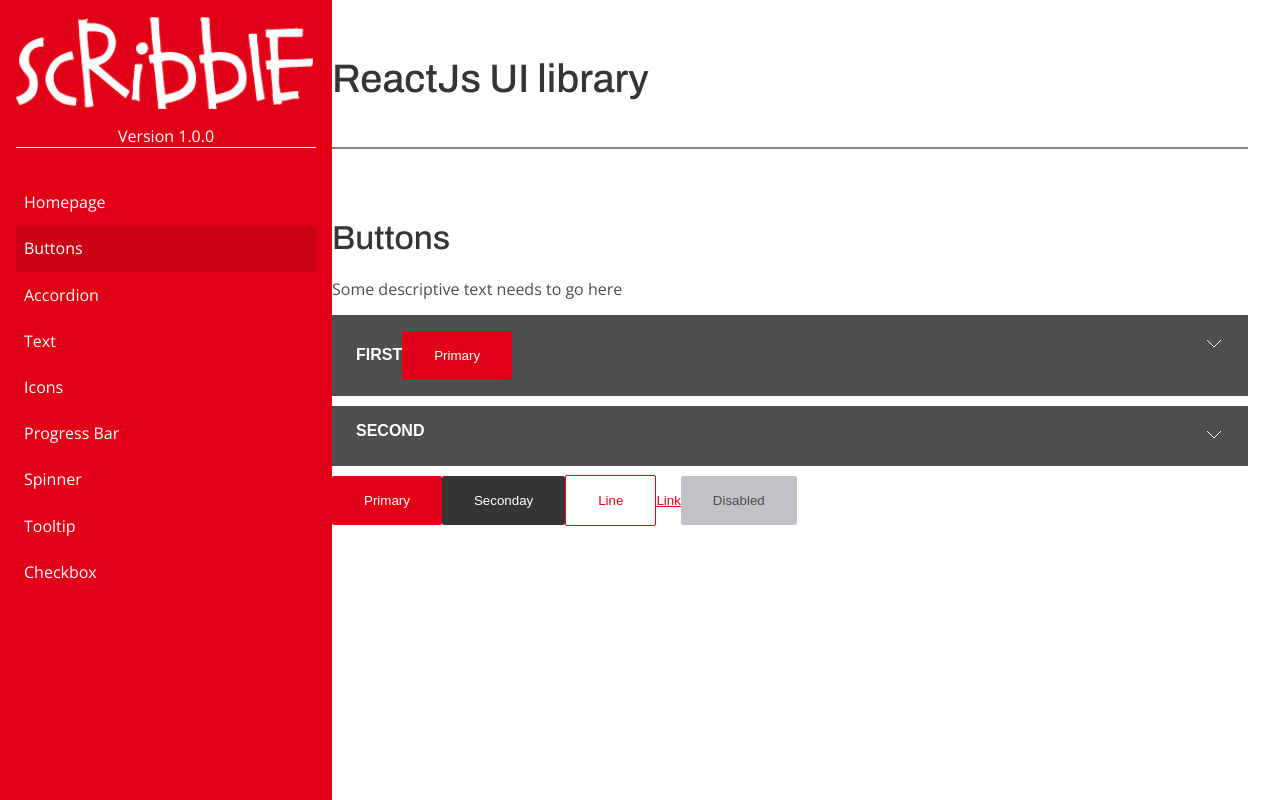
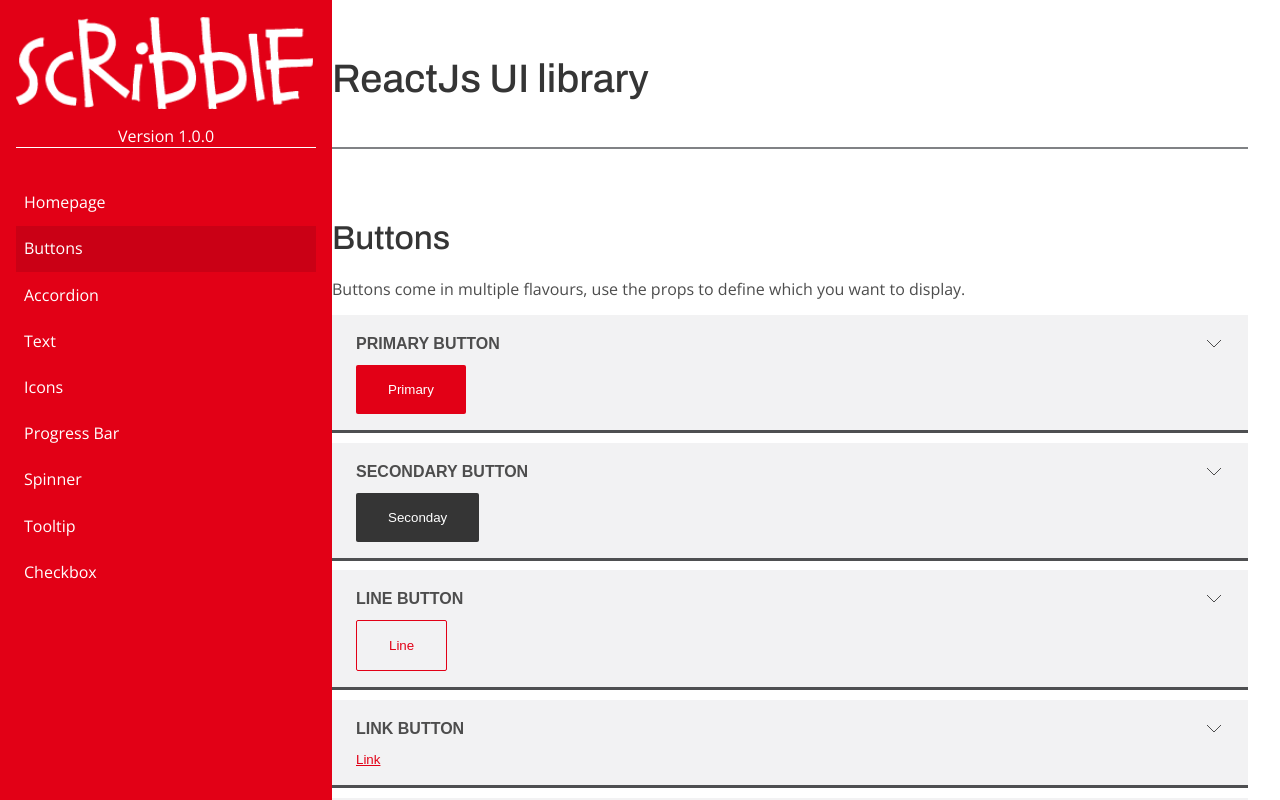
Before and after one commit to TommyScribble/pattern-library-v2, a React (Create React App) app: page /buttons in a window 1280 px wide. Shown: the top 800 px of the page. Built offline with nearby package versions, Linux system fonts and the light colour scheme.

Commit message:
add example buttons to accordion and styled code snippets

```diff
--- a/package.json
+++ b/package.json
@@ -16,6 +16,7 @@
 		"@types/reach__router": "^1.3.5",
 		"@types/react": "^16.9.52",
 		"@types/react-dom": "^16.9.8",
+		"@types/react-syntax-highlighter": "^13.5.0",
 		"husky": "^4.3.0",
 		"lint-staged": "^10.4.2",
 		"marked": "^1.2.2",
@@ -23,6 +24,7 @@
 		"react": "^16.13.1",
 		"react-dom": "^16.13.1",
 		"react-scripts": "3.4.3",
+		"react-syntax-highlighter": "^15.4.3",
 		"typescript": "^4.0.3"
 	},
 	"lint-staged": {
--- a/src/Objects/Accordion/Accordion.module.scss
+++ b/src/Objects/Accordion/Accordion.module.scss
@@ -11,31 +11,36 @@
 	margin-bottom: 0.6em;
 
 	&__button {
-		background-color: color-get(utility, dark-grey);
+		background-color: color-get(utility, xlight-grey);
 		width: 100%;
 		padding-top: 1em;
 		padding-bottom: 1em;
 		padding-left: 1.5em;
 		border: none;
-		color: color-get(utility, white);  /* stylelint-disable-line */
+		// border-top: 1px solid color-get(utility, dark-grey);
+		border-bottom: 2px solid color-get(utility, dark-grey);
+		color: color-get(text, copy);  /* stylelint-disable-line */
 		text-align: left;
 		text-transform: uppercase;
 		font-weight: 600;
 		font-size: 1em;
 		cursor: pointer;
-		transition: background-color 0.33s ease;
+		transition: all 0.33s ease;
 
 		&.active {
-			background-color: darken(color-get(utility, dark-grey), 30%);
+			background-color: color-get(utility, white);/* stylelint-disable-line */
+			border-bottom: 2px solid color-get(brand, primary);
 		}
 	}
 
 	&__background {
-		background-color: color-get(utility, light-grey);
+		border-bottom: 1px solid color-get(utility, dark-grey);
+		background-color: color-get(utility, xlight-grey);
 		overflow: hidden;
 		transition: max-height 0.6s ease-out;
 
 		.content {
+
 			padding: 1em 1.5em;
 		}
 	}
@@ -50,13 +55,29 @@
 		}
 	}
 
+	.button-content {
+		display: inline-flex;
+		flex-wrap: wrap;
+		width: 80%;
+
+		&__title {
+			flex: 1 0 100%;
+			margin-top: rem(4px);
+			margin-bottom: rem(12px);
+		}
+
+		// &__child {
+
+		// }
+	}
+
 	.icon {
 		float: right;
 		margin-right: 1em;
 		transition: transform 0.3s ease;
 
 		svg {
-			stroke: color-get(utility, white); /* stylelint-disable-line */
+			stroke: color-get(text, copy); /* stylelint-disable-line */
 			width: rem(24px);
 		}
 	}
--- a/src/Objects/Accordion/Accordion.tsx
+++ b/src/Objects/Accordion/Accordion.tsx
@@ -11,6 +11,7 @@ type Props = {
 	children: any;
 	icon: ValueOf<IconTypes>;
 	btnClass?: string;
+	btnChildStyle?: string;
 	contentClass?: string;
 };
 
@@ -23,6 +24,7 @@ const Accordion: React.FC<Props> = ({
 	children,
 	icon,
 	btnClass,
+	btnChildStyle,
 	contentClass,
 }: Props) => {
 	const [accordionItems, setAccordionItems] = useState<SectionShape>({});
@@ -66,6 +68,7 @@ const Accordion: React.FC<Props> = ({
 						updateAccordionItems={updateAccordionItems}
 						icon={icon}
 						btnClass={btnClass}
+						btnChildStyle={btnChildStyle}
 						contentClass={contentClass}
 					>
 						{child.props.children}
--- a/src/Objects/Accordion/AccordionItem.tsx
+++ b/src/Objects/Accordion/AccordionItem.tsx
@@ -10,6 +10,7 @@ type Props = {
 	updateAccordionItems: (title: string, isOpen: boolean) => void;
 	icon: any;
 	btnClass?: string;
+	btnChildStyle?: string;
 	contentClass?: string;
 	isOpen: boolean;
 	btnChild?: any;
@@ -21,6 +22,7 @@ const AccordionItem: React.FC<Props> = ({
 	updateAccordionItems,
 	icon,
 	btnClass,
+	btnChildStyle,
 	contentClass,
 	isOpen,
 	btnChild,
@@ -59,8 +61,19 @@ const AccordionItem: React.FC<Props> = ({
 				className={`${style['accordion-item__button']} ${btnClass} ${activeBtn}`}
 				onClick={() => handleSectionClick(title, sectionOpen)}
 			>
-				{title}
-				{btnChild && btnChild}
+				<div className={style['button-content']}>
+					<div className={style['button-content__title']}>
+						{title}
+					</div>
+					{btnChild && (
+						<div
+							className={`${style['button-content__child']} ${btnChildStyle}`}
+						>
+							{btnChild}
+						</div>
+					)}
+				</div>
+
 				{icon && (
 					<div className={`${style.icon} ${style.rotate}`}>
 						<Icon iconName={icon} />
--- a/src/Pages/Buttons/index.tsx
+++ b/src/Pages/Buttons/index.tsx
@@ -1,4 +1,7 @@
 import React from 'react';
+import { Prism as SyntaxHighlighter } from 'react-syntax-highlighter';
+import { vs } from 'react-syntax-highlighter/dist/esm/styles/prism';
+
 import PageLayout from '../../Templates/PageLayout';
 import Text from '../../Atoms/Text';
 import Button from '../../Atoms/Button';
@@ -6,6 +9,12 @@ import Heading from '../../Atoms/Heading';
 import Accordion from '../../Objects/Accordion/Accordion';
 
 import style from '../../styles/page/button.module.scss';
+
+const primaryButton = '<Button btnClass="primary">Primary</Button>';
+const secondaryButton = '<Button btnClass="secondary">Seconday</Button>';
+const lineButton = '<Button btnClass="line">Line</Button>';
+const linkButton = '<Button btnClass="link">Link</Button>';
+const disabledButton = '<Button btnClass="disabled">Disabled</Button>';
 
 const buttons = () => {
 	return (
@@ -15,21 +24,60 @@ const buttons = () => {
 				headingText="Buttons"
 				className={style.heading}
 			/>
-			<Text>Some descriptive text needs to go here</Text>
-			<Accordion icon="Caret">
+			<Text>
+				Buttons come in multiple flavours, use the props to define which
+				you want to display.
+			</Text>
+			<Accordion
+				icon="Caret"
+				btnChildStyle={style.accordionBtn}
+				allowMultipleOpen={true}
+			>
 				<div
-					title="First"
+					title="Primary button"
 					data-btnChild={<Button btnClass="primary">Primary</Button>}
 				>
-					Some content
+					<SyntaxHighlighter language="javascript" style={vs}>
+						{primaryButton}
+					</SyntaxHighlighter>
 				</div>
-				<div title="second">More content here</div>
+				<div
+					title="Secondary button"
+					data-btnChild={
+						<Button btnClass="secondary">Seconday</Button>
+					}
+				>
+					<SyntaxHighlighter language="javascript" style={vs}>
+						{secondaryButton}
+					</SyntaxHighlighter>
+				</div>
+				<div
+					title="Line button"
+					data-btnChild={<Button btnClass="line">Line</Button>}
+				>
+					<SyntaxHighlighter language="javascript" style={vs}>
+						{lineButton}
+					</SyntaxHighlighter>
+				</div>
+				<div
+					title="Link button"
+					data-btnChild={<Button btnClass="link">Link</Button>}
+				>
+					<SyntaxHighlighter language="javascript" style={vs}>
+						{linkButton}
+					</SyntaxHighlighter>
+				</div>
+				<div
+					title="Disabled button"
+					data-btnChild={
+						<Button btnClass="disabled">Disabled</Button>
+					}
+				>
+					<SyntaxHighlighter language="javascript" style={vs}>
+						{disabledButton}
+					</SyntaxHighlighter>
+				</div>
 			</Accordion>
-			<Button btnClass={'primary'}>Primary</Button>
-			<Button btnClass={'secondary'}>Seconday</Button>
-			<Button btnClass={'line'}>Line</Button>
-			<Button btnClass={'link'}>Link</Button>
-			<Button btnClass={'disabled'}>Disabled</Button>
 		</PageLayout>
 	);
 };
--- a/src/styles/_colours.scss
+++ b/src/styles/_colours.scss
@@ -4,6 +4,7 @@ $grey-xdark: #4D4D4D;
 $grey-dark: #4E4F51;
 $grey-mid: #808285;
 $grey-light: #C2C2C6;
+$grey-xlight: #F2F2F3;
 $bright-white: #FFF;
 $dark-grey: #222;
 
@@ -24,6 +25,7 @@ $colors: (
 		dark-grey: $grey-dark,
 		mid-grey: $grey-mid,
 		light-grey: $grey-light,
+		xlight-grey: $grey-xlight,
 	)
 );
 
--- a/src/styles/page/button.module.scss
+++ b/src/styles/page/button.module.scss
@@ -1,3 +1,3 @@
-.header {
-	display: initial;
+.accordionBtn {
+	// display: block;
 }
```
Also changed, not shown: 2 other files (tests, documents, lock files or other folders).
